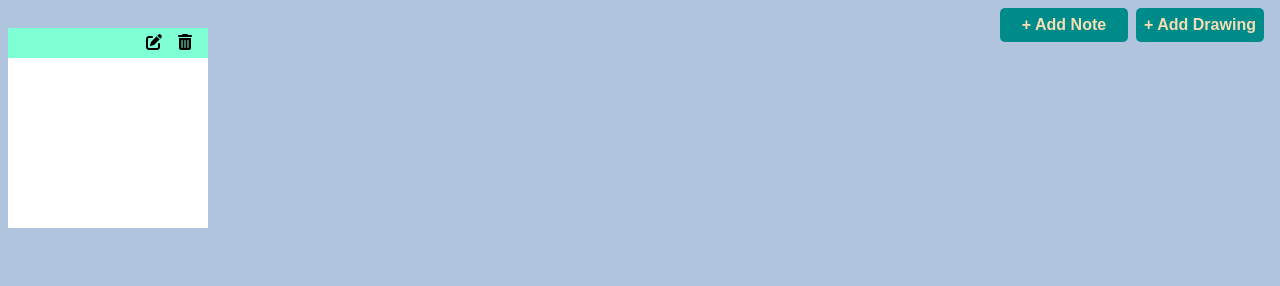
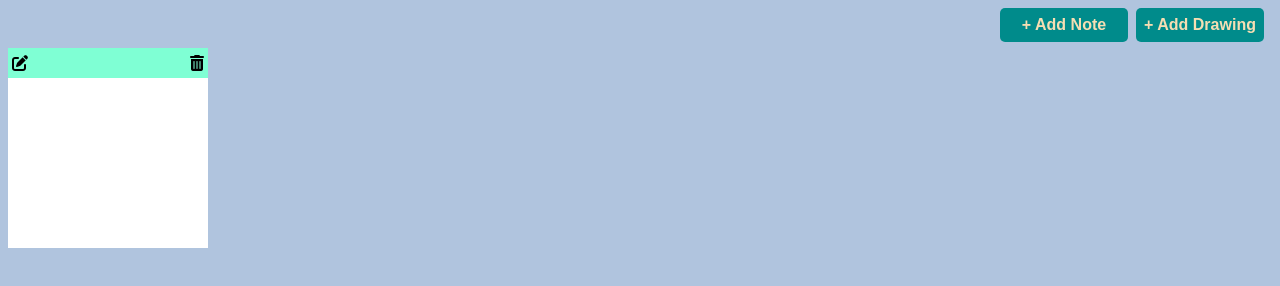
Before and after one commit to loyeh/notes-and-drawing-app, a plain HTML site: page index.html in a window 1280 px wide. Both pictures are taken after a click on the button "+ Add Note". Drawn offline with Linux system fonts and the light colour scheme.

Commit message:
drawing  added

```diff
--- a/index.html
+++ b/index.html
@@ -20,6 +20,7 @@
         <button class="addNote">+ Add Note</button>
         <button class="addDrawing">+ Add Drawing</button>
       </div>
+      <div class="container"></div>
     </div>
   </body>
 </html>
--- a/script.js
+++ b/script.js
@@ -1,4 +1,5 @@
 const main = document.querySelector(".main");
+const container = document.querySelector(".container");
 const addNoteBtn = document.querySelector(".addNote");
 const addDrawingBtn = document.querySelector(".addDrawing");
 
@@ -13,6 +14,35 @@ if (notes) {
 
 function addDrawing() {
   console.log("drawing");
+}
+
+function addDrawing(image) {
+  const drawing = document.createElement("div");
+  drawing.className = "drawing";
+  drawing.innerHTML = `<div class="tools">
+            <div class="toolbox">
+              <div class="btn" id="decrease">-</div>
+              <span class="btn" id="size">10</span>
+              <div class="btn" id="increase">+</div>
+              <input class="btn" type="color" id="color" />
+              <div class="btn" id="clear">X</div>
+            </div>
+
+            <div class="delete btn"><i class="fas fa-trash-alt"></i></div>
+          </div>
+          <canvas class="canvas" width="200" height="170"></canvas>`;
+
+  const deleteBtn = drawing.querySelector(".delete");
+  const myCanvas = document.querySelector(".canvas");
+
+  console.log(myCanvas);
+  deleteBtn.addEventListener("click", () => {
+    drawing.remove();
+
+    updateLS();
+  });
+
+  container.appendChild(drawing);
 }
 
 function addNote(text = "") {
@@ -61,7 +91,7 @@ function addNote(text = "") {
     updateLS();
   });
 
-  main.appendChild(note);
+  container.appendChild(note);
 }
 
 function updateLS() {
--- a/style.css
+++ b/style.css
@@ -10,10 +10,12 @@
   min-height: 100dvh;
   background-color: lightsteelblue;
   font-family: "Poppins", sans-serif;
-  display: flex;
-  flex-wrap: wrap;
-  gap: 0.5em;
-  padding: 1.75em 0.5em;
+}
+
+.container {
+  position: relative;
+  top: 3em;
+  left: 0;
 }
 
 .btns {
@@ -23,6 +25,7 @@
   display: flex;
   flex-direction: row;
   gap: 0.5em;
+  z-index: 10;
 }
 
 button {
@@ -45,27 +48,43 @@ button:active {
   scale: 0.95;
 }
 
-.note {
+.note,
+.drawing {
   width: 200px;
   height: 200px;
   background-color: wheat;
   display: inline-block;
-  /* margin: 1em; */
+  margin-left: 0.5em;
 }
 
-.note .tools {
+.tools,
+.toolbox {
+  background-color: aquamarine;
   height: 30px;
   display: flex;
   flex-direction: row;
-  justify-content: flex-end;
-  gap: 1em;
-  line-height: 30px;
-  padding: 0 1em;
-  background-color: aquamarine;
+  gap: 0.25em;
+  align-items: center;
 }
 
-.tools .btn {
+.tools {
+  padding-inline: 0.25em;
+  justify-content: space-between;
+}
+
+.btn {
+  border: none;
+  text-align: center;
   cursor: pointer;
+  font-weight: 600;
+  user-select: none;
+  display: inline-block;
+}
+
+.toolbox .btn {
+  width: 25px;
+  height: 25px;
+  background-color: white;
 }
 
 .note textarea {
```
